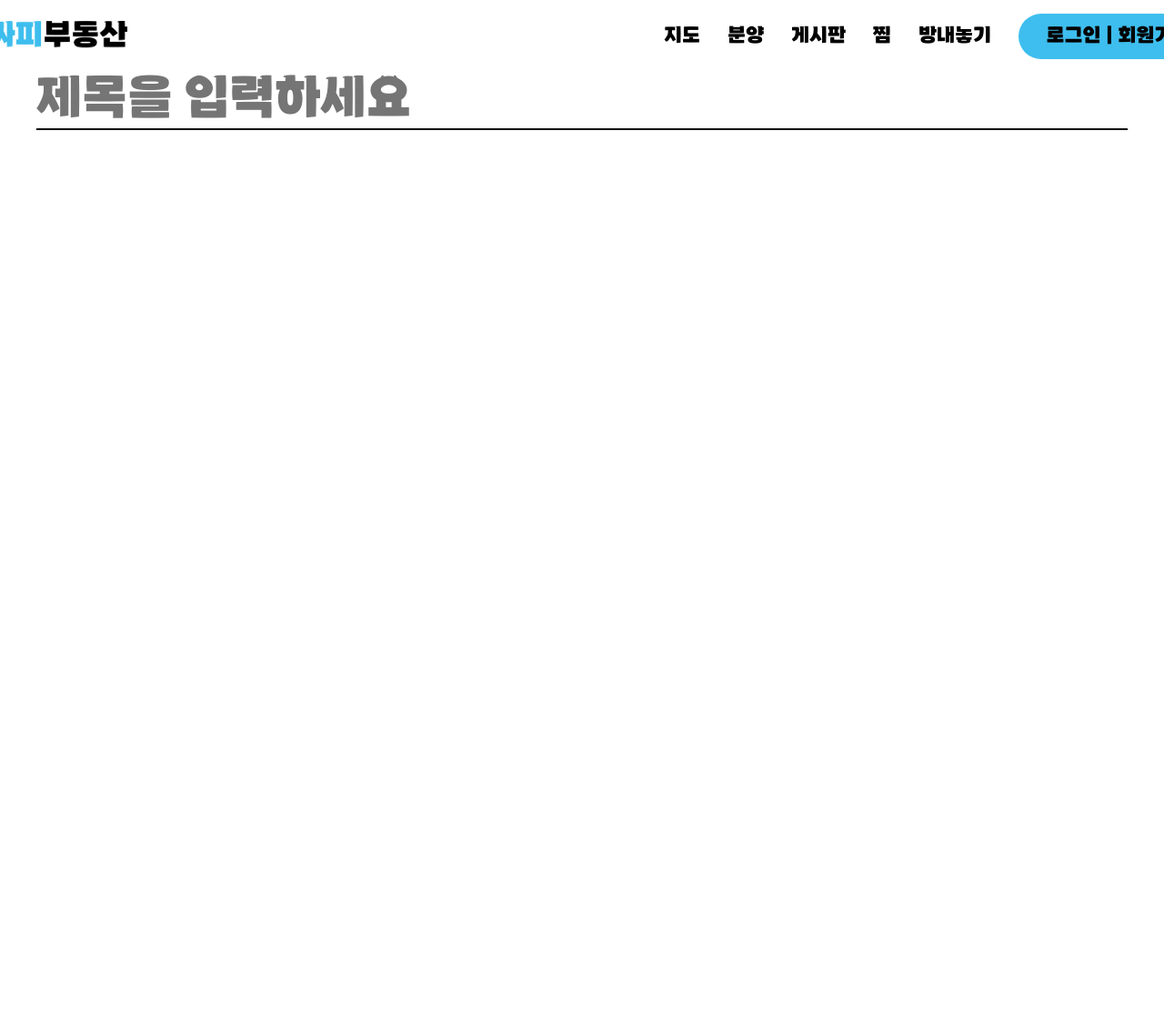
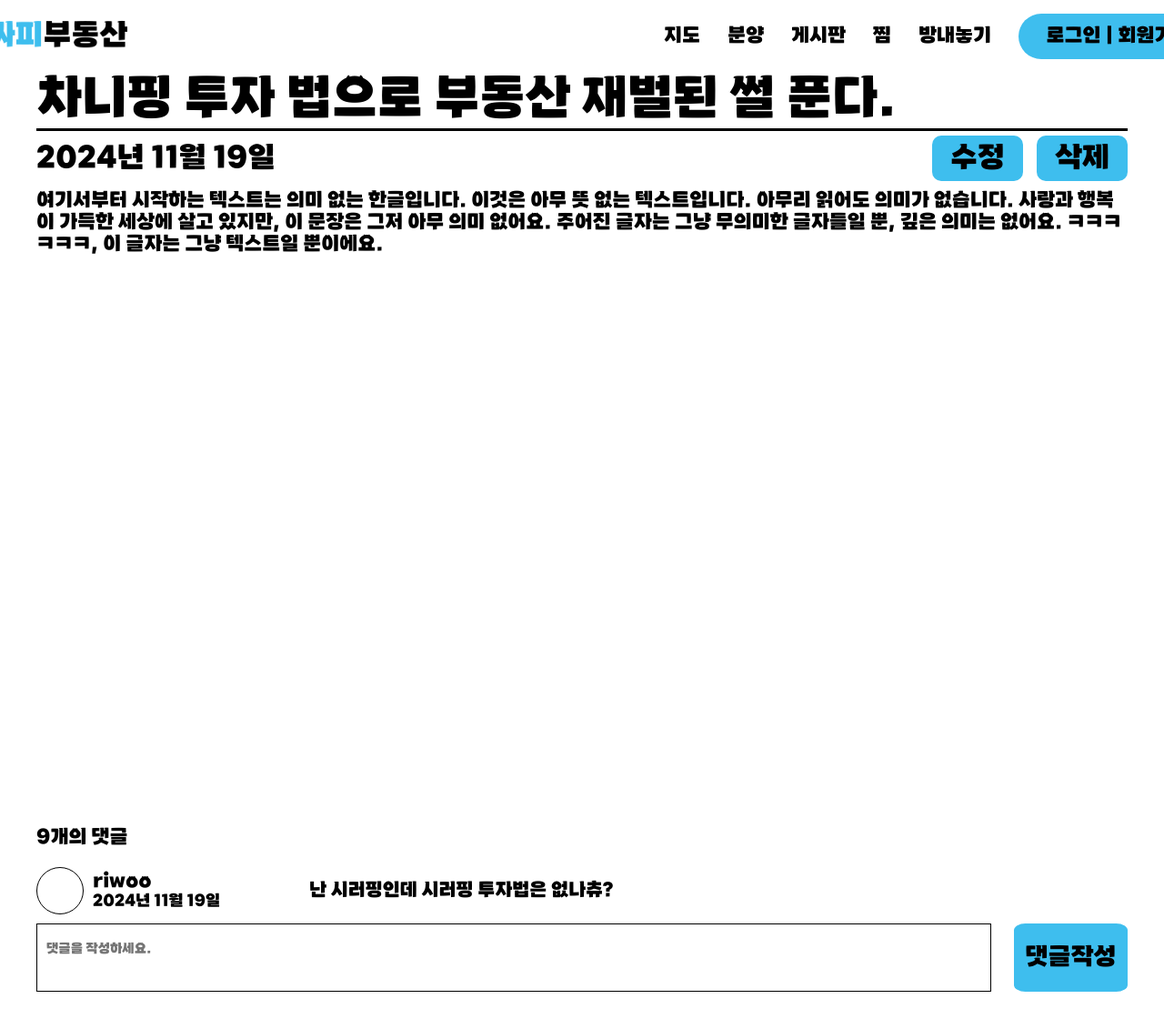
Before and after one commit to SSAFY-Real-Estate/frontend, a Vue app: page / in a window 1280 px wide. Shown: the top 1120 px of the page at 91% size. Before the commit the page ends 800 px from the top, so only its background shows below. Built offline with nearby package versions, Linux system fonts and the light colour scheme.

Commit message:
feat : 게시판 상세 조회 css 구현

```diff
--- a/src/App.vue
+++ b/src/App.vue
@@ -5,6 +5,7 @@ import StartView from "./views/StartView.vue";
 import BoardListView from "./views/BoardListView.vue";
 import Pagination from "./components/pagination/Pagination.vue";
 import BoardDetailView from "@/views/BoardDetailView.vue";
+import BoardWriteView from "./views/BoardWriteView.vue";
 </script>
 
 <!-- 1920 X 1080 해상도 기준 -->
--- a/src/views/BoardDetailView.vue
+++ b/src/views/BoardDetailView.vue
@@ -1,27 +1,160 @@
 <script setup></script>
 
 <template>
-  <div class="boardDetail">
-    <div class="title">
-      <input class="title_input" type="text" placeholder="제목을 입력하세요" />
+  <div class="boardSearch">
+    <div class="title">차니핑 투자 법으로 부동산 재벌된 썰 푼다.</div>
+
+    <div class="updateAndDate">
+      <div class="updateAndDate_date">2024년 11월 19일</div>
+
+      <div class="updatgeAndDte_update">
+        <button class="updatgeAndDte_update_update">수정</button>
+        <button class="updatgeAndDte_update_delete">삭제</button>
+      </div>
     </div>
-    <div class="content"></div>
-    <div class="func"></div>
+
+    <div class="content">
+      여기서부터 시작하는 텍스트는 의미 없는 한글입니다. 이것은 아무 뜻 없는
+      텍스트입니다. 아무리 읽어도 의미가 없습니다. 사랑과 행복이 가득한 세상에
+      살고 있지만, 이 문장은 그저 아무 의미 없어요. 주어진 글자는 그냥 무의미한
+      글자들일 뿐, 깊은 의미는 없어요. ㅋㅋㅋㅋㅋㅋ, 이 글자는 그냥 텍스트일
+      뿐이에요.
+    </div>
+
+    <div class="commentCount">9개의 댓글</div>
+    <div class="comment">
+      <div class="comment_pni">
+        <div class="comment_profile"></div>
+        <div class="comment_ni">
+          <div class="comment_name">riwoo</div>
+          <div class="comment_idAndDate">2024년 11월 19일</div>
+        </div>
+      </div>
+      <div class="comment_content">난 시러핑인데 시러핑 투자법은 없나츄?</div>
+    </div>
+
+    <div class="commentWrite">
+      <div class="commentWrite_input">
+        <input type="text" placeholder="댓글을 작성하세요." />
+      </div>
+      <div class="commentWrite_button">
+        <button class="commentWrite_button_button">댓글작성</button>
+      </div>
+    </div>
+    <div></div>
   </div>
 </template>
 
 <style scoped>
-.boardDetail {
-  width: 1200px;
-}
-.title {
-  width: 100%;
-  box-sizing: border-box;
-  border-bottom: 2px solid black;
-}
 input {
   border: none; /* 기본 테두리 제거 */
   outline: none; /* 포커스 시 기본 outline 제거 */
+}
+.boardSearch {
+  width: 1200px;
+  height: 100%;
+}
+.title {
+  box-sizing: border-box;
+  width: 100%;
   font-size: 50px;
+  border-bottom: 3px solid black;
+}
+.commentWrite {
+  width: 100%;
+  display: flex;
+  justify-content: space-between;
+  align-items: center;
+}
+.commentWrite_input {
+  font-size: 25px;
+  padding: 10px;
+  margin-top: 10px;
+  margin-bottom: 30px;
+  width: 1050px;
+  height: 75px;
+  box-sizing: border-box;
+  border: 1px solid black;
+}
+.commentWrite_button_button {
+  margin-bottom: 20px;
+  background-color: #3ebeee;
+  width: 125px;
+  height: 75px;
+  font-size: 25px;
+  border-radius: 10%;
+  border: none;
+}
+
+.commentCount {
+  margin-bottom: 20px;
+  font-size: 20px;
+}
+.comment {
+  display: flex;
+  justify-content: space-between;
+  align-items: center;
+}
+.comment_pni {
+  display: flex;
+  align-items: center;
+}
+
+.comment_profile {
+  border: 1px solid black;
+  width: 50px;
+  height: 50px;
+  border-radius: 50px;
+}
+.comment_ni {
+  margin-left: 10px;
+}
+.comment_name {
+  font-size: 20px;
+}
+.comment_content {
+  width: 900px;
+  font-size: 19px;
+}
+
+.updateAndDate {
+  display: flex;
+  justify-content: space-between;
+  align-items: center;
+  margin-top: 5px;
+}
+
+.updateAndDate_date {
+  font-size: 30px;
+}
+
+.updatgeAndDte_update {
+  width: 215px;
+  display: flex;
+  justify-content: space-between;
+  align-items: center;
+}
+.updatgeAndDte_update_update {
+  background-color: #3ebeee;
+  border: none; /* 기본 테두리 제거 */
+  font-size: 30px;
+  width: 100px;
+  height: 50px;
+  border-radius: 10px;
+}
+
+.updatgeAndDte_update_delete {
+  background-color: #3ebeee;
+  border: none; /* 기본 테두리 제거 */
+  font-size: 30px;
+  width: 100px;
+  height: 50px;
+  border-radius: 10px;
+}
+
+.content {
+  margin-top: 10px;
+  font-size: 20px;
+  height: 700px;
 }
 </style>
--- /dev/null
+++ b/src/views/BoardWriteView.vue
@@ -0,0 +1,27 @@
+<script setup></script>
+
+<template>
+  <div class="boardDetail">
+    <div class="title">
+      <input class="title_input" type="text" placeholder="제목을 입력하세요" />
+    </div>
+    <div class="content"></div>
+    <div class="func"></div>
+  </div>
+</template>
+
+<style scoped>
+.boardDetail {
+  width: 1200px;
+}
+.title {
+  width: 100%;
+  box-sizing: border-box;
+  border-bottom: 2px solid black;
+}
+input {
+  border: none; /* 기본 테두리 제거 */
+  outline: none; /* 포커스 시 기본 outline 제거 */
+  font-size: 50px;
+}
+</style>
```
